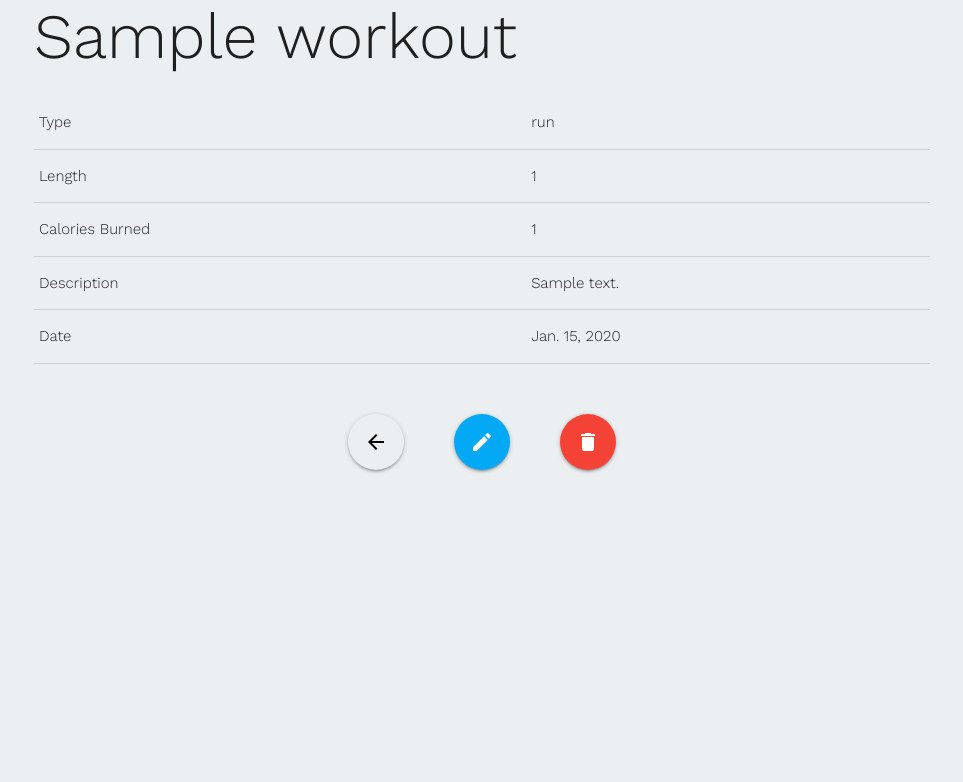
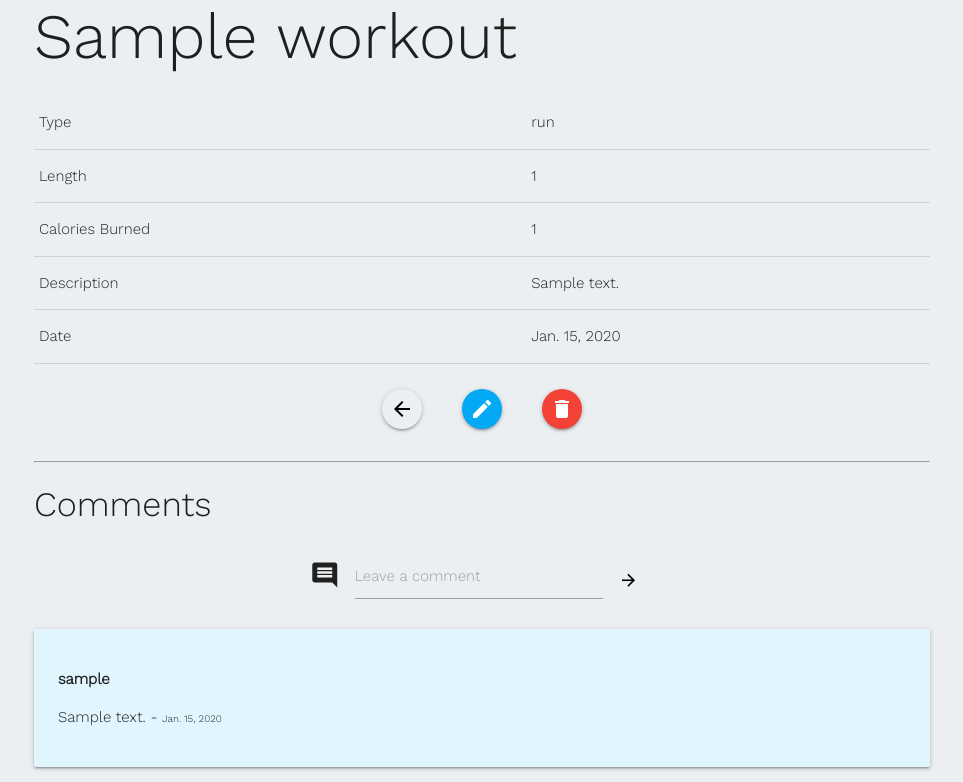
Before and after one commit to mikeolsonn/fitiva, a Django app: page /workouts/1/ in a window 1280 px wide. Shown: the part 104-886 px from the top of the page, without its empty margins (158-1121 px from the left). Before the commit the page ends 577 px from the top, so only its background shows below. Run offline with Django 3.2, Linux system fonts and the light colour scheme; a user stored in the database is signed in; tables that the repository leaves empty hold one stand-in row (values such as "Sample post"); some libraries are stand-ins or nearby versions.

Commit message:
adds comments to detail page

```diff
--- a/main_app/admin.py
+++ b/main_app/admin.py
@@ -1,4 +1,5 @@
 from django.contrib import admin
-from .models import Workout
+from .models import Workout, Comment
 
 admin.site.register(Workout)
+admin.site.register(Comment)
--- a/main_app/forms.py
+++ b/main_app/forms.py
@@ -1,7 +1,12 @@
 from django.forms import ModelForm
-from .models import Workout
+from .models import Workout, Comment
 
-class WorkoutForm(ModelForm):
+# class WorkoutForm(ModelForm):
+#   class Meta:
+#     model = Workout
+#     fields = ['*']
+
+class CommentForm(ModelForm):
   class Meta:
-    model = Workout
-    fields = ['*']
+    model = Comment
+    fields = ['comment']
--- a/main_app/models.py
+++ b/main_app/models.py
@@ -38,3 +38,16 @@ class Workout(models.Model):
 
     class Meta:
         ordering = ['-date']
+
+class Comment(models.Model):
+    comment = models.TextField(max_length=120)
+    date =  models.DateField(auto_now_add=True)
+
+    workout = models.ForeignKey(Workout, on_delete=models.CASCADE)
+    author = models.ForeignKey(User, on_delete=models.CASCADE)
+
+    def __str__(self):
+        return f"{self.comment} on {self.date} by {self.author.username}"
+
+    class Meta:
+        ordering = ['-date']
--- a/main_app/static/css/style.css
+++ b/main_app/static/css/style.css
@@ -157,7 +157,7 @@ h1.login {
 }
 
 .actn-btns button {
-  margin: 50px 25px 50px 25px;
+  margin: 25px 20px 25px 20px;
 }
 
 #workout-length {
@@ -179,3 +179,10 @@ h1.login {
   grid-template-rows: 25px;
   margin: 0 14px 0 0;
 }
+
+.comment-form {
+  display: flex;
+  flex-direction: row;
+  align-items: center;
+  justify-content: center;
+}
--- a/main_app/templates/workouts/detail.html
+++ b/main_app/templates/workouts/detail.html
@@ -31,19 +31,19 @@
         </table>
 
         <div class="actn-btns">
-            <button class="btn-floating btn-large waves-effect waves-light transparent">
+            <button class="btn-floating waves-effect waves-light transparent">
                 <a href="{% url 'index' %}">
                     <i class="material-icons black-text">arrow_back</i>
                 </a>
             </button>
 
             {% if workout.user == request.user %}
-            <button class="btn-floating btn-large waves-effect waves-light light-blue">
+            <button class="btn-floating waves-effect waves-light light-blue">
                 <a href="{% url 'workout_update' workout.id %}">
                     <i class="material-icons">edit</i>
                 </a>
             </button>
-            <button class="btn-floating btn-large waves-effect waves-light red">
+            <button class="btn-floating waves-effect waves-light red">
                 <a href="{% url 'workout_delete' workout.id %}">
                     <i class="material-icons">delete</i>
                 </a>
@@ -53,6 +53,36 @@
     </div>
 </div>
 
+<div class="container">
+    <hr>
+</div>
+
+<div class="container" style="font-family: 'Work Sans', sans-serif">
+    <h4>Comments</h4>
+    <form method="POST" action="{% url 'comment' workout.id%}">
+        {% csrf_token %}
+        <div class="comment-form">
+            <div class="input-field">
+                <i class="material-icons prefix">comment</i>
+                <input id="icon_prefix2" type="text" value="{{ comment_form.as_form }}">
+                <label for="icon_prefix2">Leave a comment</label>
+            </div>
+
+            <button type="submit" class="waves-effect waves-light-blue btn-flat black-text">
+                <a><i class="large material-icons black-text">arrow_forward</i></a>
+            </button>
+        </div>
+    </form>
+</div>
+</div>
 
 
+<div class="container" style="font-family: 'Work Sans', sans-serif">
+    {% for comment in workout.comment_set.all %}
+    <div class="card-panel small light-blue lighten-5">
+        <p style="font-weight: 900">{{comment.author}}</p>
+        <p>{{comment.comment}} - <span style="font-size: 10px;">{{comment.date}}</span></p>
+    </div>
+    {% endfor %}
+
 {% endblock %}
--- a/main_app/urls.py
+++ b/main_app/urls.py
@@ -18,4 +18,6 @@ urlpatterns = [
     path('workouts/<int:pk>/delete/', views.WorkoutDelete.as_view(), name='workout_delete'),
     # signup
     path('accounts/signup/', views.signup, name='signup'),
+    # comment
+    path('workouts/<int:workout_id>/add_comment/', views.add_comment, name='comment'),
 ]
--- a/main_app/views.py
+++ b/main_app/views.py
@@ -6,7 +6,7 @@ from django.contrib.auth.decorators import login_required
 from django.contrib.auth.mixins import LoginRequiredMixin
 
 from .models import Workout
-
+from .forms import CommentForm
 
 def home(request):
     return render(request, 'home.html')
@@ -34,7 +34,8 @@ def index(request):
 @login_required
 def detail(request, workout_id):
     workout = Workout.objects.get(id=workout_id)
-    return render(request, 'workouts/detail.html', {'workout': workout})
+    comment_form = CommentForm()
+    return render(request, 'workouts/detail.html', { 'workout': workout, 'comment_form': comment_form })
 
 @login_required
 def myworkouts(request):
@@ -42,6 +43,15 @@ def myworkouts(request):
     print(workout)
     return render(request, 'workouts/myworkouts.html', { 'workout': workout })
 
+@login_required
+def add_comment(request, workout_id):
+    form = CommentForm(request.POST)
+    if form.is_valid():
+        new_comment = form.save(commit=False)
+        new_comment.workout_id = workout_id
+        new_comment.author = request.user
+        new_comment.save()
+    return redirect('detail', workout_id=workout_id)
 
 class WorkoutCreate(LoginRequiredMixin, CreateView):
     model = Workout
```
